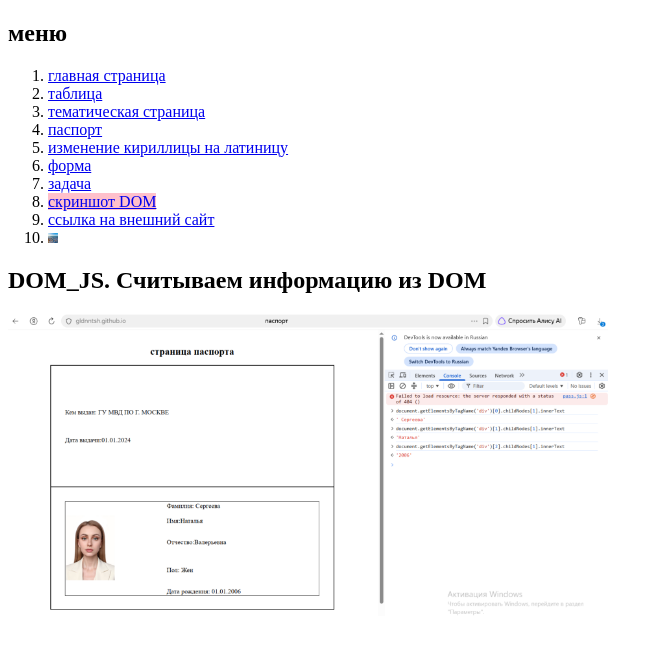
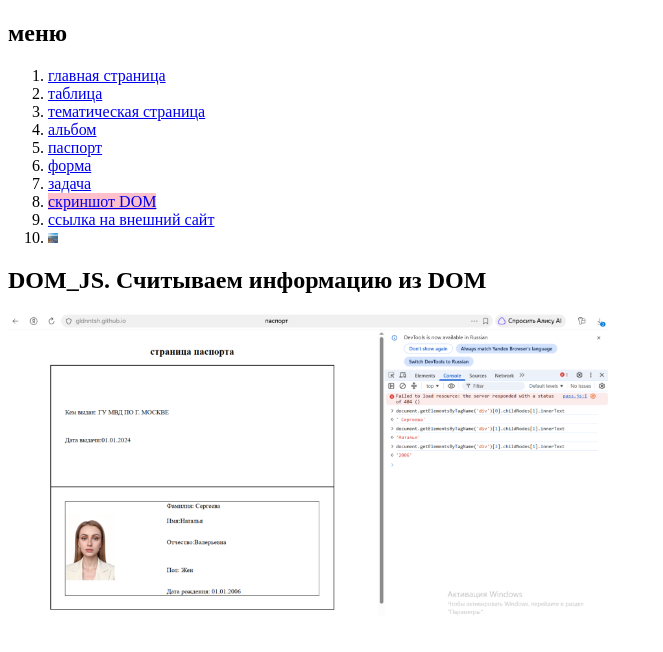
Before and after one commit to gldnntsh/projectHSE, a plain HTML site: page DOM.html in a window 1280 px wide. Shown: the whole page, without its empty margins (0-663 px from the left). Drawn offline with Linux system fonts and the light colour scheme.

Commit message:
Update DOM.html

```diff
--- a/DOM.html
+++ b/DOM.html
@@ -18,8 +18,8 @@
       <li><a href="index.html"> главная страница</a></li>
       <li><a href="table.html"> таблица</a></li>
       <li><a href="thematic_page.html"> тематическая страница</a></li>
+      <li><a href="passport.html#album"> альбом</a></li>
       <li><a href="passport.html"> паспорт</a></li>
-      <li><a href="passport.html#change_name"> изменение кириллицы на латиницу</a></li>
       <li><a href="form.html"> форма</a></li>
       <li><a href="task.html"> задача</a></li>
       <li><a href="DOM.html" class="active"> скриншот DOM</a></li>
```
